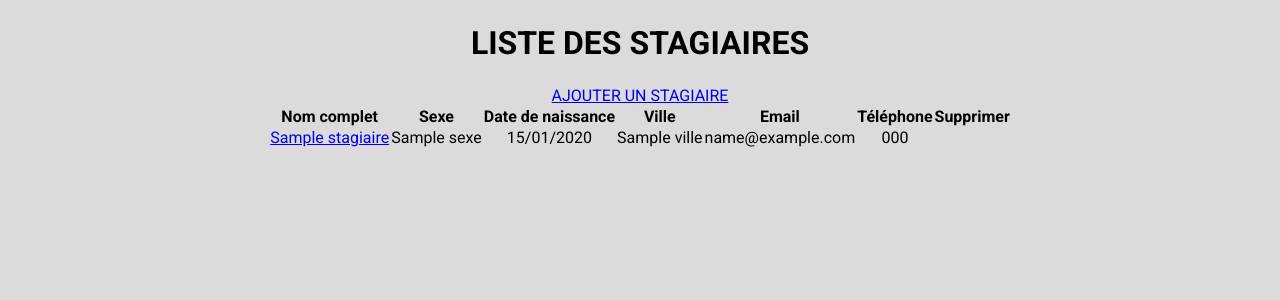
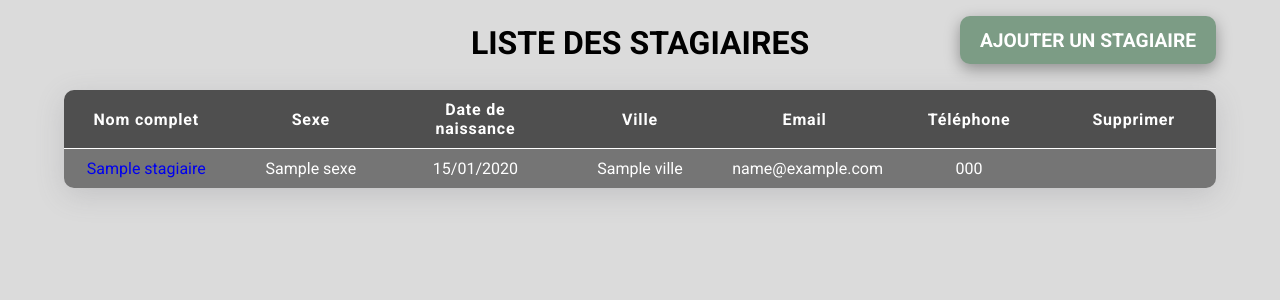
Before and after one commit to David-SDA/SymfonySession, a Symfony app: template templates/stagiaire/index.html.twig in a window 1280 px wide. Shown: the part 64-364 px from the top of the page. Run offline with Twig, Linux system fonts and the light colour scheme; the template is opened without the code that fills it: most values are stand-ins (such as "Sample title", 1, 10 or a date in 2020); some libraries are stand-ins or nearby versions.

Commit message:
Ajout du style du listage des stagiaires

```diff
--- a/templates/stagiaire/index.html.twig
+++ b/templates/stagiaire/index.html.twig
@@ -5,9 +5,9 @@
 {% block body %}
     <div class="page">
         <h1 class="titrePage">LISTE DES STAGIAIRES</h1>
-        <a href="{{ path('add_stagiaire') }}">AJOUTER UN STAGIAIRE</a>
+        <a href="{{ path('add_stagiaire') }}" class="boutonAjout">AJOUTER UN STAGIAIRE</a>
         {% if stagiaires %}
-            <table>
+            <table class="tableau">
                 <thead>
                     <tr>
                         <th>Nom complet</th>
@@ -30,6 +30,8 @@
                             <td>{{ stagiaire.telephone }}</td>
                             {% if stagiaire.sessions | length == 0 %}
                                 <td><a href="{{ path('delete_stagiaire', { 'id' : stagiaire.id }) }}"><i class="fa-solid fa-trash"></i></a></td>
+                            {% else %}
+                                <td></td>
                             {% endif %}
                         </tr>
                     {% endfor %}
```
